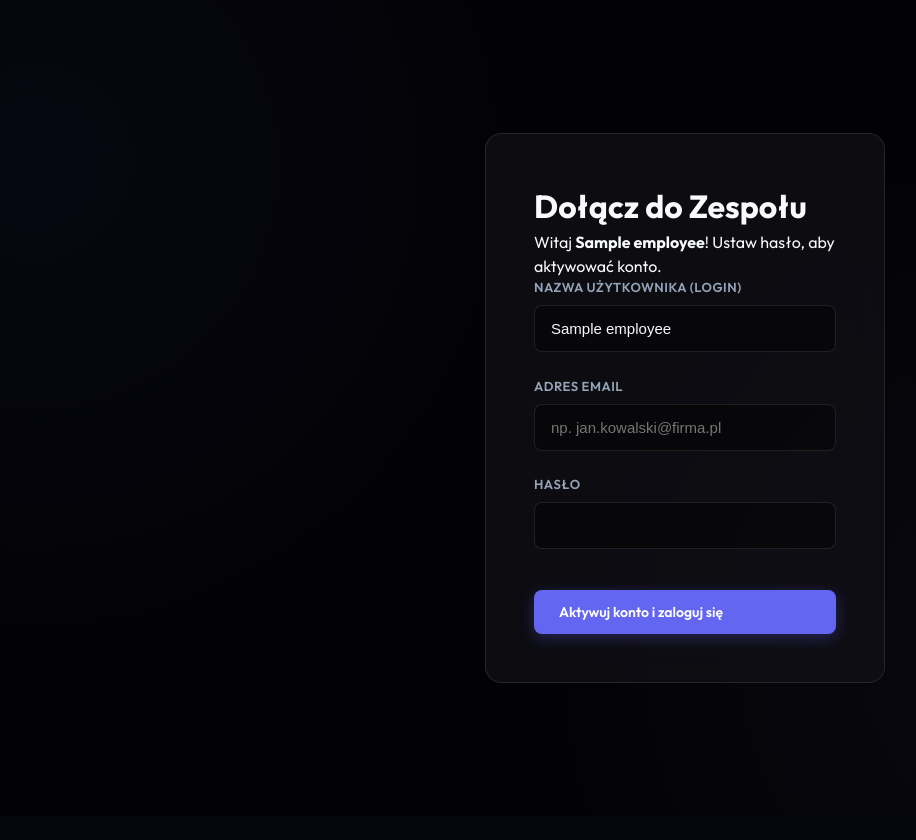
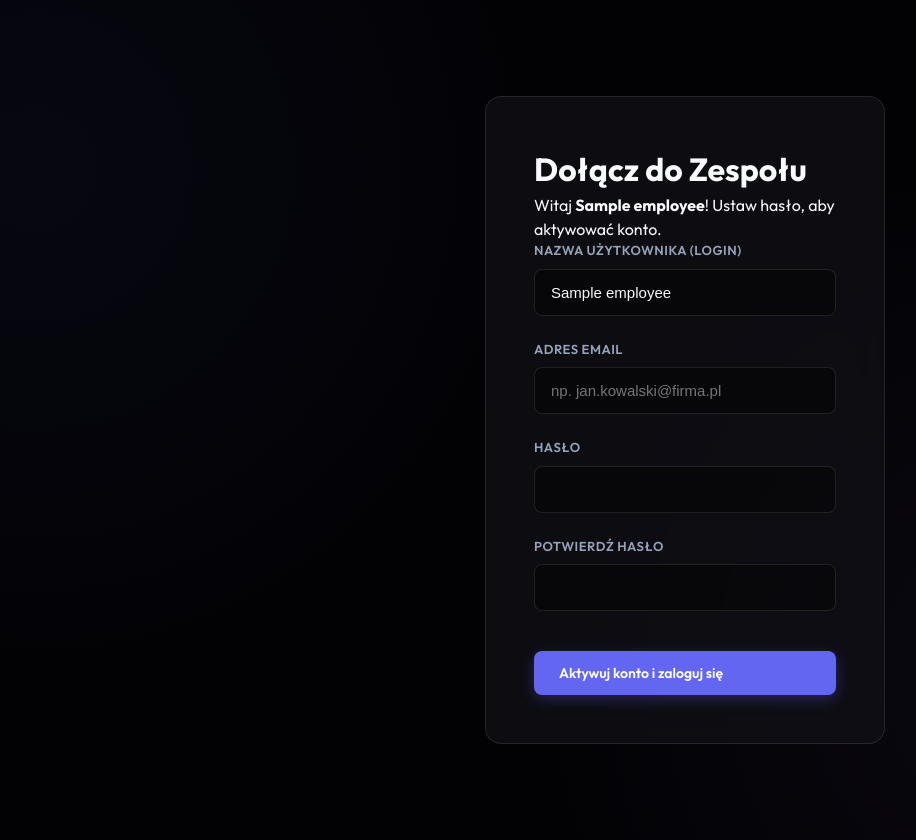
Before and after one commit to yungkhalifa14/employee_leave_tracker, a Flask app: template templates/invite.html in a window 1280 px wide. Shown: the whole page, without its empty margins (95-1011 px from the left). Before the commit the page ends 683 px from the top, so only its background shows below. Run offline with Flask 3, Linux system fonts and the light colour scheme; the template is opened without the code that fills it: most values are stand-ins (such as "Sample title", 1, 10 or a date in 2020).

Commit message:
refactor: update invite flow to pass employee object, add password confirmation, and refactor copy link logic to use data attributes

```diff
--- a/blueprints/auth.py
+++ b/blueprints/auth.py
@@ -174,11 +174,11 @@ def invite(token):
 
         if not all([username, email, password, confirm_pw]):
             flash("Wszystkie pola są wymagane.", "error")
-            return render_template('invite.html', token=token, name=user[1])
+            return render_template('invite.html', token=token, employee=user)
 
         if password != confirm_pw:
             flash("Hasła nie są identyczne.", "error")
-            return render_template('invite.html', token=token, name=user[1])
+            return render_template('invite.html', token=token, employee=user)
 
         pw_hash = generate_password_hash(password)
         if tracker.claim_invite(token, username, pw_hash, email=email):
@@ -188,4 +188,4 @@ def invite(token):
         else:
             flash("Wystąpił błąd lub nazwa użytkownika jest zajęta.", "error")
 
-    return render_template('invite.html', token=token, name=user[1])
+    return render_template('invite.html', token=token, employee=user)
--- a/templates/employees.html
+++ b/templates/employees.html
@@ -83,7 +83,8 @@
                             <span class="badge"
                                 style="background: rgba(245,158,11,0.1); color: #fcd34d;">Aktywacja...</span>
                             <button class="btn-sm btn-secondary" style="padding: 4px 8px;"
-                                onclick="copyInvite('{{ url_for('auth.invite', token=emp.invite_token, _external=True) }}')">Copy</button>
+                                data-url="{{ url_for('auth.invite', token=emp.invite_token, _external=True) }}"
+                                onclick="copyInvite(this.dataset.url)">Copy</button>
                         </div>
                         {% else %}
                         <span class="badge-success badge">Aktywny</span>
--- a/templates/invite.html
+++ b/templates/invite.html
@@ -19,9 +19,16 @@
                 <input type="email" id="email" name="email" required placeholder="np. jan.kowalski@firma.pl">
             </div>
 
-            <div class="form-group">
-                <label for="password">Hasło</label>
-                <input type="password" id="password" name="password" required>
+            <div class="form-row">
+                <div class="form-group">
+                    <label for="password">Hasło</label>
+                    <input type="password" id="password" name="password" required>
+                </div>
+
+                <div class="form-group">
+                    <label for="confirm_password">Potwierdź Hasło</label>
+                    <input type="password" id="confirm_password" name="confirm_password" required>
+                </div>
             </div>
 
             <button type="submit" class="btn btn-primary" style="margin-top: 16px; width: 100%;">Aktywuj konto i zaloguj się</button>
--- a/templates/teams.html
+++ b/templates/teams.html
@@ -41,7 +41,9 @@
                             <code style="background: rgba(0,0,0,0.4); padding: 8px 12px; border-radius: 6px; border: 1px solid var(--border); font-size: 13px; color: var(--accent);">
                                 {{ url_for('auth.join_team', token=team[2], _external=True) }}
                             </code>
-                            <button class="btn-sm btn-edit" onclick="copyJoinLink(this, '{{ url_for('auth.join_team', token=team[2], _external=True) }}')">Kopiuj</button>
+                            <button class="btn-sm btn-edit"
+                                    data-url="{{ url_for('auth.join_team', token=team[3], _external=True) }}"
+                                    onclick="copyJoinLink(this, this.dataset.url)">Kopiuj</button>
                         </div>
                     </td>
                     <td>
```
